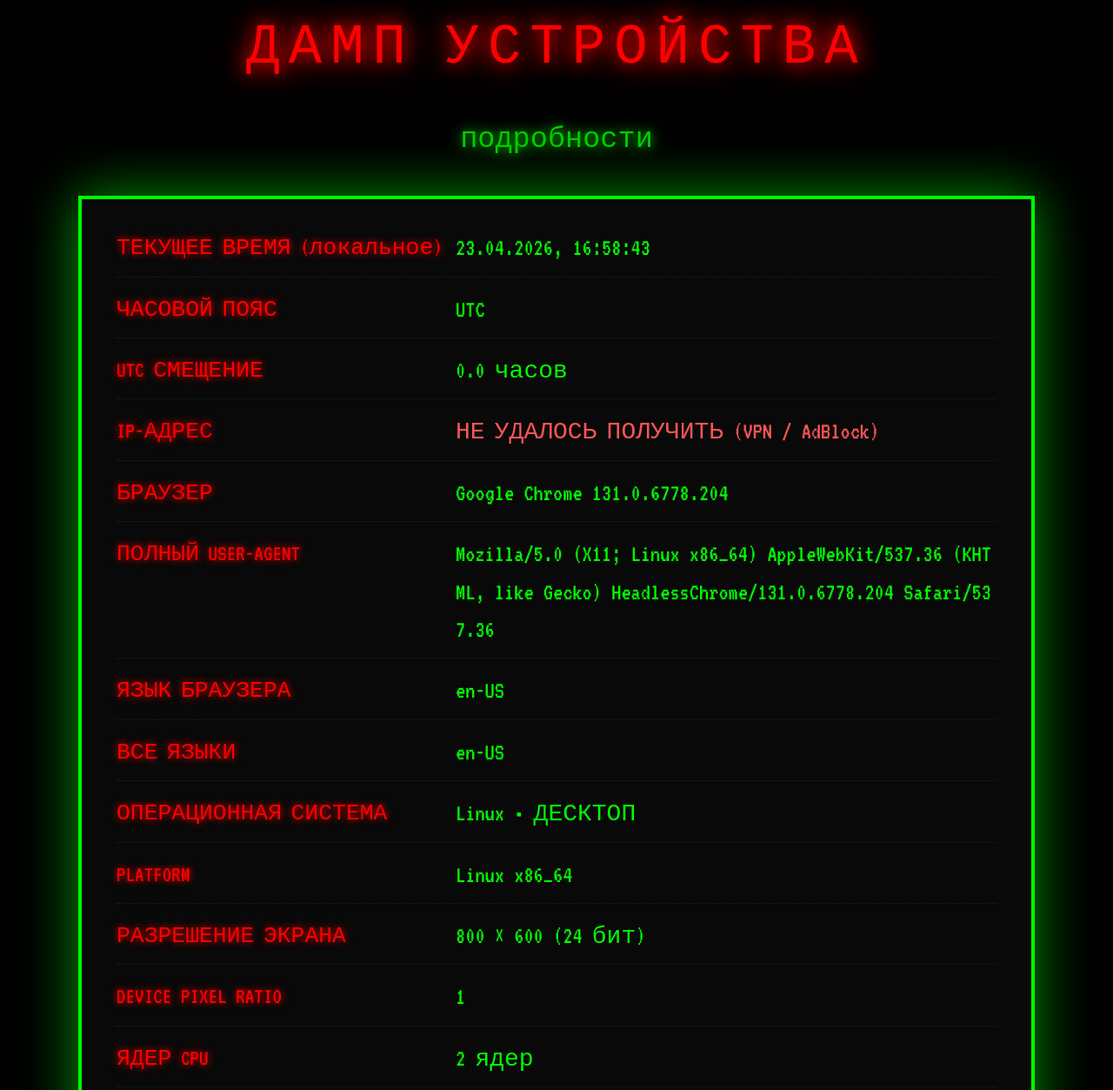
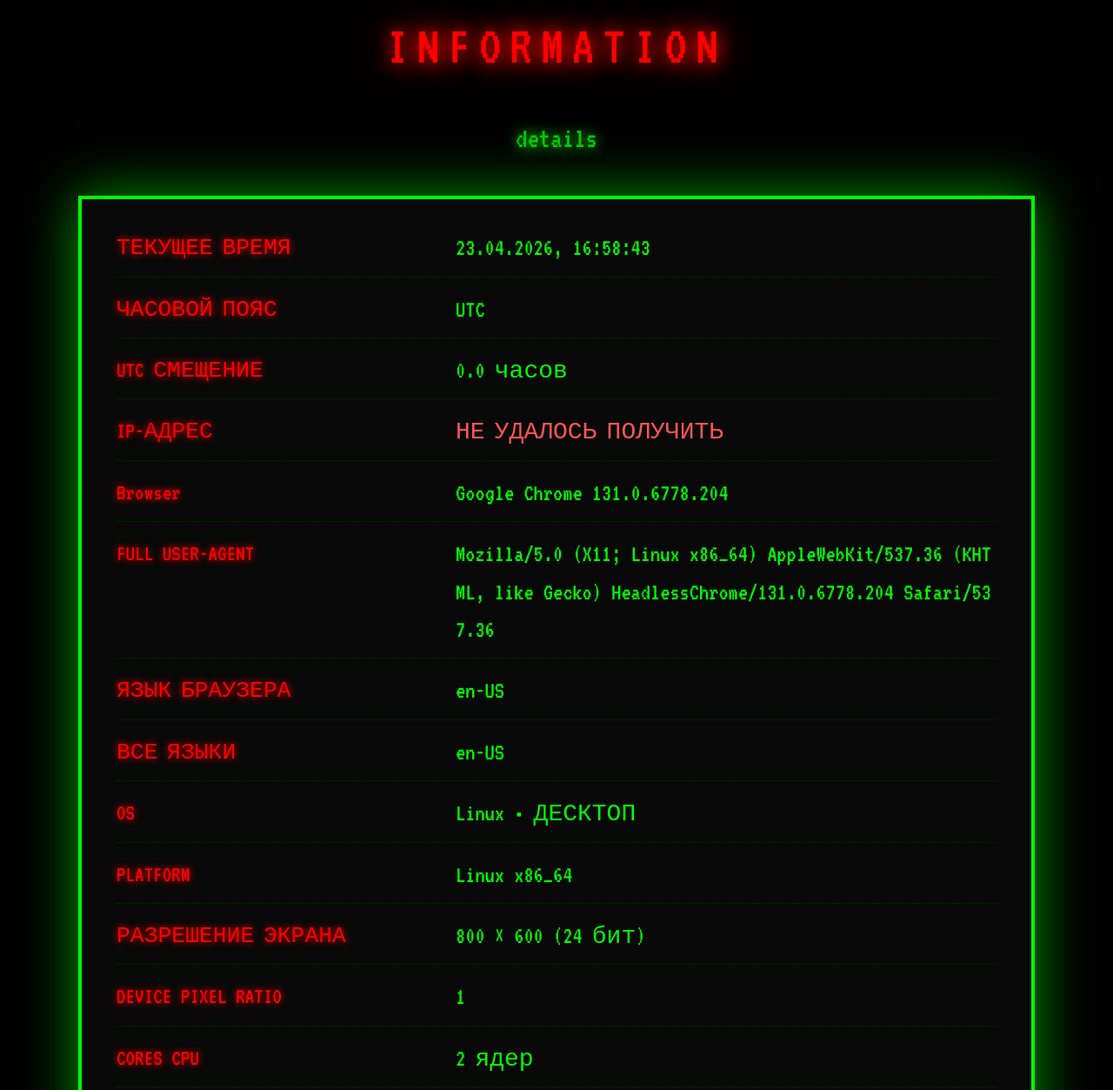
Before and after one commit to grimvpn/test, a plain HTML site: page index.html in a window 1280 px wide. Shown: the part 36-1289 px from the top of the page at 87% size. Drawn offline with Linux system fonts and the light colour scheme; no server answers.

Commit message:
Update index.html

```diff
--- a/index.html
+++ b/index.html
@@ -3,7 +3,7 @@
 <head>
     <meta charset="UTF-8">
     <meta name="viewport" content="width=device-width, initial-scale=1.0, maximum-scale=1.0, user-scalable=no">
-    <title>ПОЛНЫЙ ДАМП</title>
+    <title>INFORMATION</title>
     <style>
         @import url('https://fonts.googleapis.com/css2?family=VT323&display=swap');
 
@@ -112,8 +112,8 @@
 </head>
 <body>
 
-    <div class="header">ДАМП УСТРОЙСТВА</div>
-    <div class="subheader">подробности</div>
+    <div class="header">INFORMATION</div>
+    <div class="subheader">details</div>
 
     <div class="info-container" id="info">
     </div>
@@ -139,7 +139,7 @@
 
             const now = new Date();
             const tz = Intl.DateTimeFormat().resolvedOptions().timeZone || '—';
-            add('ТЕКУЩЕЕ ВРЕМЯ (локальное)', now.toLocaleString('ru-RU', {
+            add('ТЕКУЩЕЕ ВРЕМЯ', now.toLocaleString('ru-RU', {
                 year: 'numeric', month: '2-digit', day: '2-digit',
                 hour: '2-digit', minute: '2-digit', second: '2-digit'
             }));
@@ -156,7 +156,7 @@
                 add('ПРОВАЙДЕР', data.org || '—');
                 add('ШИРОТА / ДОЛГОТА', `${data.latitude || '?'} / ${data.longitude || '?'}`);
             } catch (e) {
-                add('IP-АДРЕС', 'НЕ УДАЛОСЬ ПОЛУЧИТЬ (VPN / AdBlock)', 'red');
+                add('IP-АДРЕС', 'НЕ УДАЛОСЬ ПОЛУЧИТЬ', 'red');
             }
 
             const ua = navigator.userAgent;
@@ -170,8 +170,8 @@
             const versionMatch = ua.match(/(Chrome|Firefox|Safari|Edge|OPR|Opera)\/([\d.]+)/);
             const version = versionMatch ? versionMatch[2] : '—';
 
-            add('БРАУЗЕР', `${browserName} ${version}`);
-            add('ПОЛНЫЙ USER-AGENT', ua);
+            add('Browser', `${browserName} ${version}`);
+            add('FULL USER-AGENT', ua);
             add('ЯЗЫК БРАУЗЕРА', navigator.language || '—');
             add('ВСЕ ЯЗЫКИ', navigator.languages ? navigator.languages.join(' • ') : '—');
 
@@ -183,12 +183,12 @@
             else if (ua.includes('iPhone') || ua.includes('iPad')) os = 'iOS / iPadOS';
 
             const isMobile = /Mobi|Android|iPhone|iPad|iPod|BlackBerry|IEMobile|Opera Mini/.test(ua) ? 'МОБИЛЬНОЕ' : 'ДЕСКТОП';
-            add('ОПЕРАЦИОННАЯ СИСТЕМА', `${os} • ${isMobile}`);
+            add('OS', `${os} • ${isMobile}`);
             add('PLATFORM', navigator.platform || '—');
 
             add('РАЗРЕШЕНИЕ ЭКРАНА', `${screen.width} × ${screen.height} (${screen.pixelDepth || '?'} бит)`);
             add('DEVICE PIXEL RATIO', window.devicePixelRatio || '—');
-            add('ЯДЕР CPU', navigator.hardwareConcurrency ? `${navigator.hardwareConcurrency} ядер` : '—');
+            add('CORES CPU', navigator.hardwareConcurrency ? `${navigator.hardwareConcurrency} ядер` : '—');
             if (navigator.deviceMemory) add('ОЗУ', `${navigator.deviceMemory} ГБ`);
             add('ТОЧКИ КАСАНИЯ', navigator.maxTouchPoints ? `${navigator.maxTouchPoints} (тачскрин)` : '0');
 
@@ -217,7 +217,7 @@
                 ctx.fillRect(125, 1, 62, 20);
                 ctx.fillStyle = '#069';
                 ctx.font = '18pt VT323';
-                ctx.fillText('ХАКЕРСКИЙ ДАМП 31337', 2, 100);
+                ctx.fillText('INFORMATION', 2, 100);
                 ctx.fillStyle = 'rgba(100,200,50,0.7)';
                 ctx.fillText('CANVAS TEST', 4, 60);
                 const hash = c.toDataURL().slice(-32);
```
